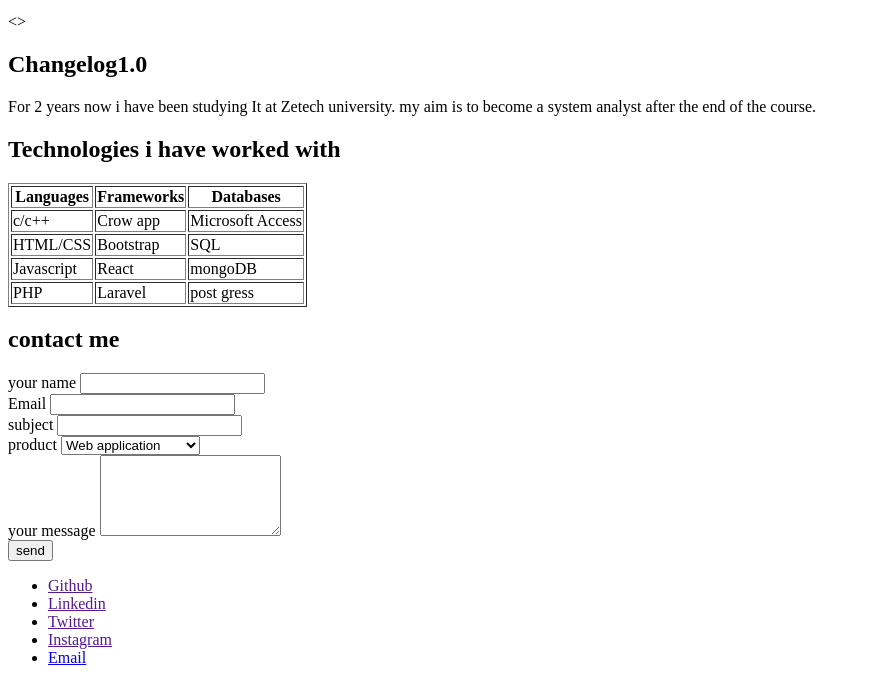
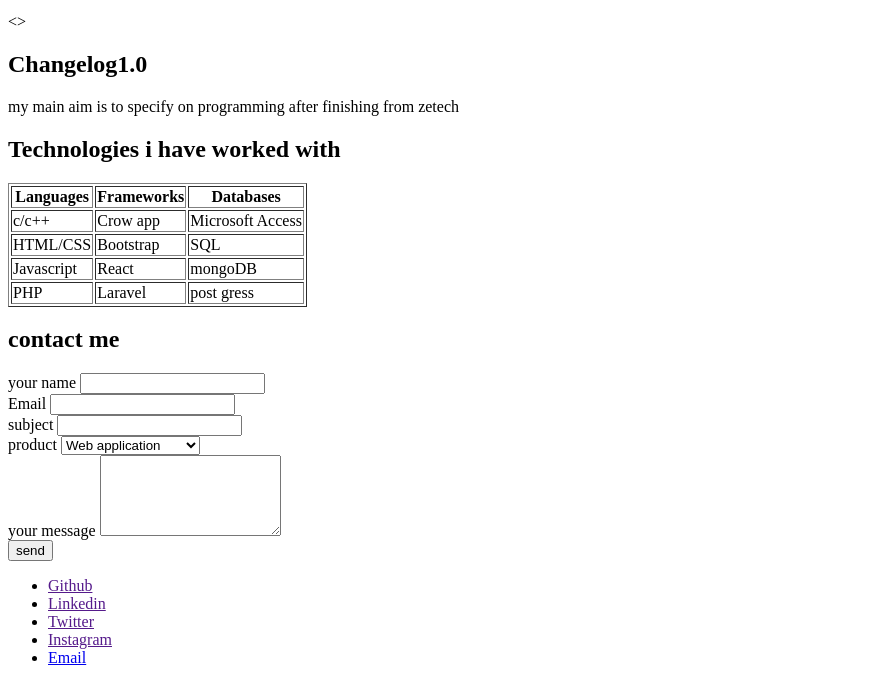
Before and after one commit to Kingsley6145/ind.html, a plain HTML site: page Contact.html in a window 1280 px wide. Shown: the part 145-828 px from the top of the page, without its empty margins (0-870 px from the left). Drawn offline with Linux system fonts and the light colour scheme.

Commit message:
Update Contact.html

```diff
--- a/Contact.html
+++ b/Contact.html
@@ -27,8 +27,7 @@
     <>
       <h2>Changelog1.0</h2>
       <p>
-        For 2 years now i have been studying It at Zetech university. my aim is
-        to become a system analyst after the end of the course.
+        my main aim is to specify on programming after finishing from zetech
       </p>
       <h2>Technologies i have worked with</h2>
       <table border="1">
```
